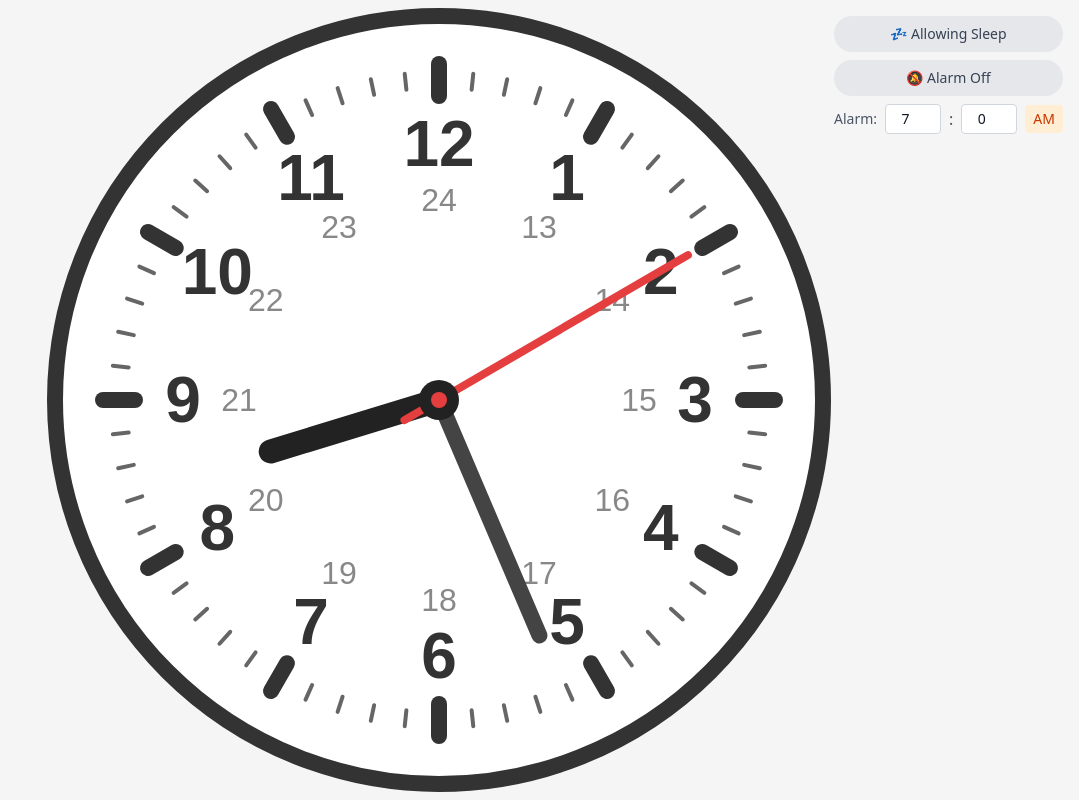
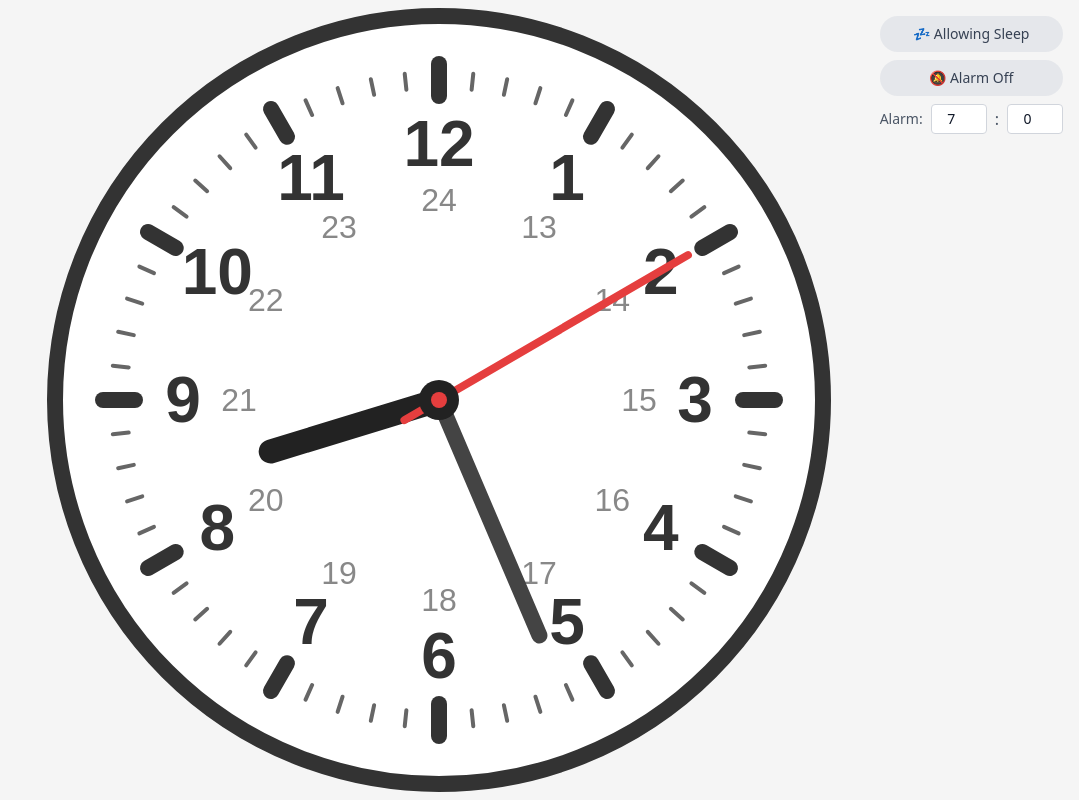
Before and after one commit to esamattis/kello, a Preact app: page / in a window 1280 px wide. Shown: the whole page, without its empty margins (201-1280 px from the left). Built offline with nearby package versions, Linux system fonts and the light colour scheme.

Commit message:
[skip ci] WIP

```diff
--- a/src/alarm.tsx
+++ b/src/alarm.tsx
@@ -4,7 +4,7 @@ import { useEffect, useRef } from "preact/hooks";
 // Local storage key
 const ALARM_STORAGE_KEY = "kello-alarm-settings";
 
-// Default alarm settings
+// Default alarm settings (hours now 0-11)
 const DEFAULT_SETTINGS = { enabled: false, hours: 7, minutes: 0 };
 
 // Load saved alarm settings from localStorage
@@ -23,10 +23,11 @@ function loadAlarmSettings(): {
         if (!result || typeof result !== "object") {
             return DEFAULT_SETTINGS;
         }
+        const hours = typeof result.hours === "number" ? result.hours % 12 : 7;
         return {
             enabled:
                 typeof result.enabled === "boolean" ? result.enabled : false,
-            hours: typeof result.hours === "number" ? result.hours : 7,
+            hours: hours,
             minutes: typeof result.minutes === "number" ? result.minutes : 0,
         };
     } catch {
@@ -37,7 +38,7 @@ function loadAlarmSettings(): {
 // Initialize signals with saved values
 const savedSettings = loadAlarmSettings();
 
-// Alarm state
+// Alarm state (hours stored as 0-11)
 export const alarmEnabled = signal(savedSettings.enabled);
 export const alarmHours = signal(savedSettings.hours);
 export const alarmMinutes = signal(savedSettings.minutes);
@@ -58,30 +59,35 @@ let audioContext: AudioContext | null = null;
 let oscillatorNode: OscillatorNode | null = null;
 let gainNode: GainNode | null = null;
 
-// Computed signal for formatted alarm time
+// Computed signal for formatted alarm time (shows 12-hour format)
 export const alarmTimeFormatted = computed(() => {
     const h = alarmHours.value.toString().padStart(2, "0");
     const m = alarmMinutes.value.toString().padStart(2, "0");
     return `${h}:${m}`;
 });
 
-// Check if current time matches alarm time
+// Check if current time matches alarm time (triggers on both AM and PM)
 export function checkAlarm(currentTime: Date): boolean {
     const hours = currentTime.getHours();
     const minutes = currentTime.getMinutes();
+
+    // Convert current 24-hour time to 12-hour format for comparison
+    const hours12 = hours % 12;
 
     console.log("checkAlarm called:", {
         enabled: alarmEnabled.value,
         triggered: alarmTriggered.value,
         currentTime: `${hours}:${minutes}`,
         alarmTime: `${alarmHours.value}:${alarmMinutes.value}`,
+        hours12,
     });
 
     if (!alarmEnabled.value || alarmTriggered.value) {
         return false;
     }
 
-    return hours === alarmHours.value && minutes === alarmMinutes.value;
+    // Match on 12-hour basis (triggers at both AM and PM)
+    return hours12 === alarmHours.value && minutes === alarmMinutes.value;
 }
 
 // Play a pleasant alarm sound
@@ -169,23 +175,14 @@ export function resetAlarmTrigger() {
     // This allows the alarm to trigger again the next day
 }
 
-// Update alarm hours with wrapping
+// Update alarm hours with wrapping (0-11)
 export function setAlarmHours(hours: number) {
-    alarmHours.value = ((hours % 24) + 24) % 24;
+    alarmHours.value = ((hours % 12) + 12) % 12;
 }
 
 // Update alarm minutes with wrapping
 export function setAlarmMinutes(minutes: number) {
     alarmMinutes.value = ((minutes % 60) + 60) % 60;
-}
-
-// Toggle AM/PM for alarm
-export function toggleAlarmAMPM() {
-    if (alarmHours.value >= 12) {
-        alarmHours.value = alarmHours.value - 12;
-    } else {
-        alarmHours.value = alarmHours.value + 12;
-    }
 }
 
 // Toggle alarm enabled state
@@ -254,7 +251,7 @@ export function AlarmTimeInput() {
             <input
                 type="number"
                 min="0"
-                max="23"
+                max="11"
                 value={alarmHours.value}
                 onInput={handleHoursChange}
                 class="w-14 px-2 py-1 text-center border border-gray-300 rounded text-sm bg-white text-gray-900"
@@ -268,26 +265,16 @@ export function AlarmTimeInput() {
                 onInput={handleMinutesChange}
                 class="w-14 px-2 py-1 text-center border border-gray-300 rounded text-sm bg-white text-gray-900"
             />
-            <button
-                onClick={toggleAlarmAMPM}
-                class="px-2 py-1 text-sm font-medium bg-orange-100 text-orange-700 rounded hover:bg-orange-200 transition-colors"
-                title="Toggle AM/PM"
-            >
-                {alarmHours.value >= 12 ? "PM" : "AM"}
-            </button>
         </div>
     );
 }
 
 // Computed signal for alarm hand angle (12-hour display)
 export const alarmHandAngle = computed(() => {
-    const hours = alarmHours.value % 12;
+    const hours = alarmHours.value;
     const minutes = alarmMinutes.value;
     return ((hours + minutes / 60) / 12) * 360;
 });
-
-// Signal to track if we're in the PM half (13-24)
-export const isAlarmPM = computed(() => alarmHours.value >= 12);
 
 interface AlarmHandProps {
     svgRef: { current: SVGSVGElement | null };
@@ -323,16 +310,7 @@ export function AlarmHand({ svgRef }: AlarmHandProps) {
         const hours = Math.floor(totalHours);
         const minutes = Math.round((totalHours - hours) * 60);
 
-        // Preserve AM/PM from current setting
-        const currentIsPM = alarmHours.value >= 12;
-        const newHours = currentIsPM ? hours + 12 : hours;
-
-        // Handle edge case: 12:00 in 12-hour format
-        if (hours === 0) {
-            alarmHours.value = currentIsPM ? 12 : 0;
-        } else {
-            alarmHours.value = newHours % 24;
-        }
+        alarmHours.value = hours % 12;
         alarmMinutes.value = minutes % 60;
     };
 
@@ -439,18 +417,6 @@ export function AlarmHand({ svgRef }: AlarmHandProps) {
                 fill="#f97316"
                 transform={`rotate(${alarmHandAngle.value} 50 50)`}
             />
-            {/* AM/PM indicator near the center */}
-            <text
-                x="50"
-                y="42"
-                text-anchor="middle"
-                font-size="4"
-                font-family="Arial, sans-serif"
-                font-weight="bold"
-                fill="#f97316"
-            >
-                {isAlarmPM.value ? "PM" : "AM"}
-            </text>
         </g>
     );
 }
```
